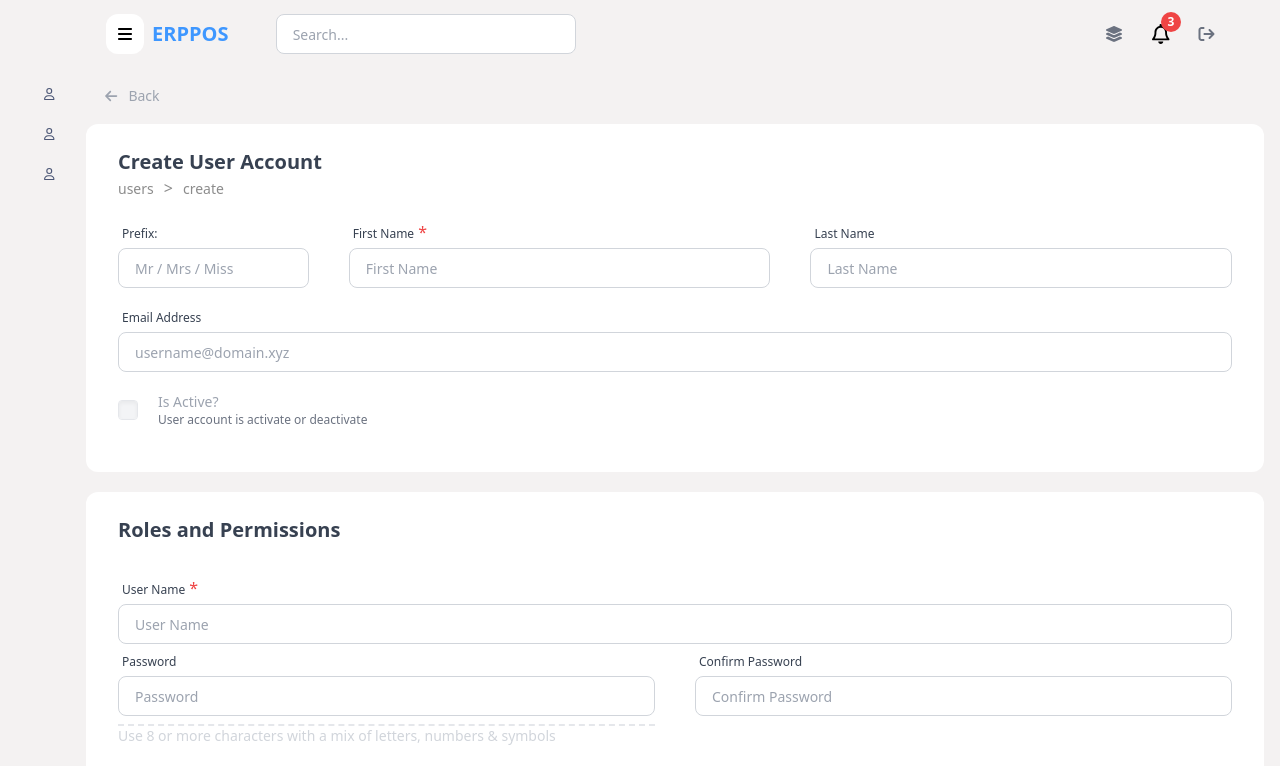
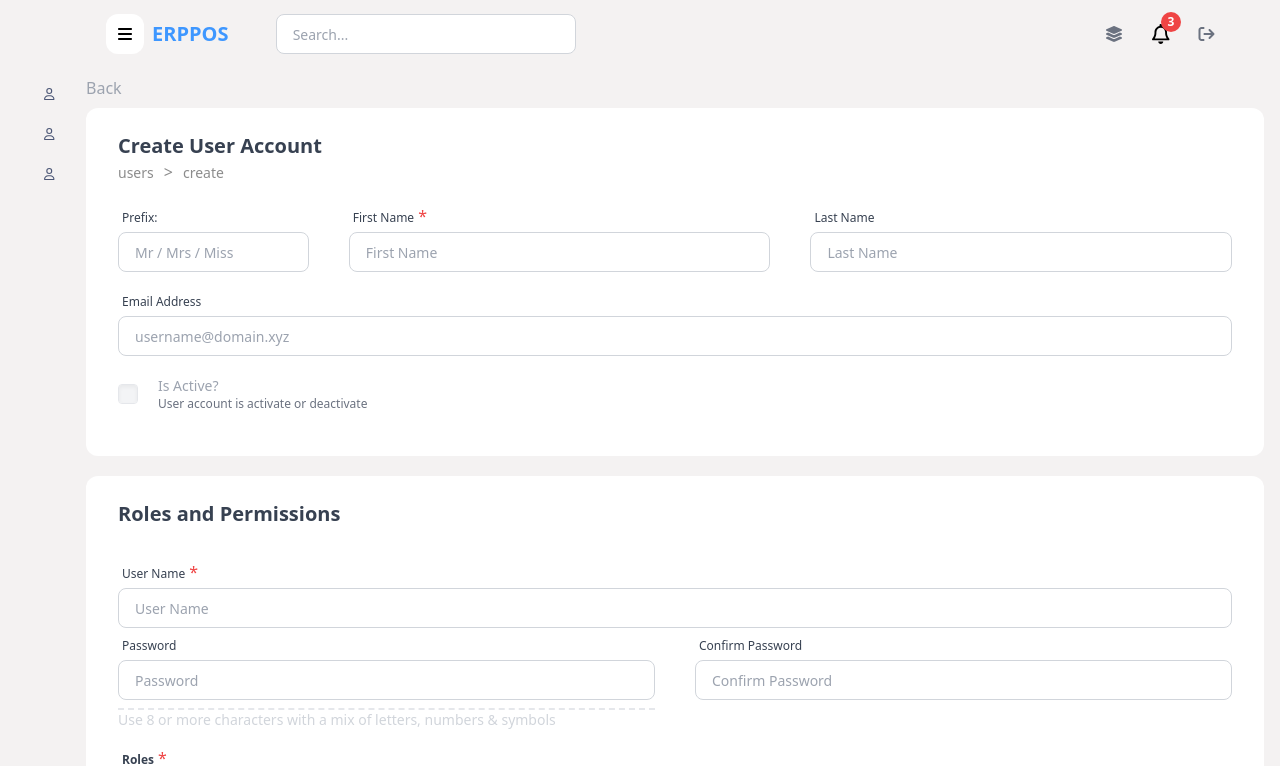
Before and after one commit to KyawKyawHein/user-management-ui, a Next.js app: page /users/create in a window 1280 px wide. Shown: the top 766 px of the page. Built offline with nearby package versions, Linux system fonts and the light colour scheme.

Commit message:
fix for deploy

```diff
--- a/src/pages/users/create/index.tsx
+++ b/src/pages/users/create/index.tsx
@@ -5,21 +5,19 @@ import React, { useState } from "react";
 import CreateUserForm from "./component/CreateUserForm";
 import RolesAndPermissionForm from "./component/RolesAndPermissionForm";
 import MoreInformationForm from "./component/MoreInformationForm";
-import { useRouter } from "next/navigation";
+import Link from "next/link";
 
 const CreatePage = () => {
-  const router = useRouter()
   return (
     <Layout>
       <div className="w-full h-full">
         <div className="my-2">
-          <Button
-          onClick={()=>router.push('/users')}
-            leftIcon={faArrowLeft}
+          <Link
+          href={'/users'}
             className="bg-transparent text-gray-400 hover:bg-gray-200"
           >
             Back
-          </Button>
+          </Link>
         </div>
         <CreateUserForm/>
         <RolesAndPermissionForm/>
```
